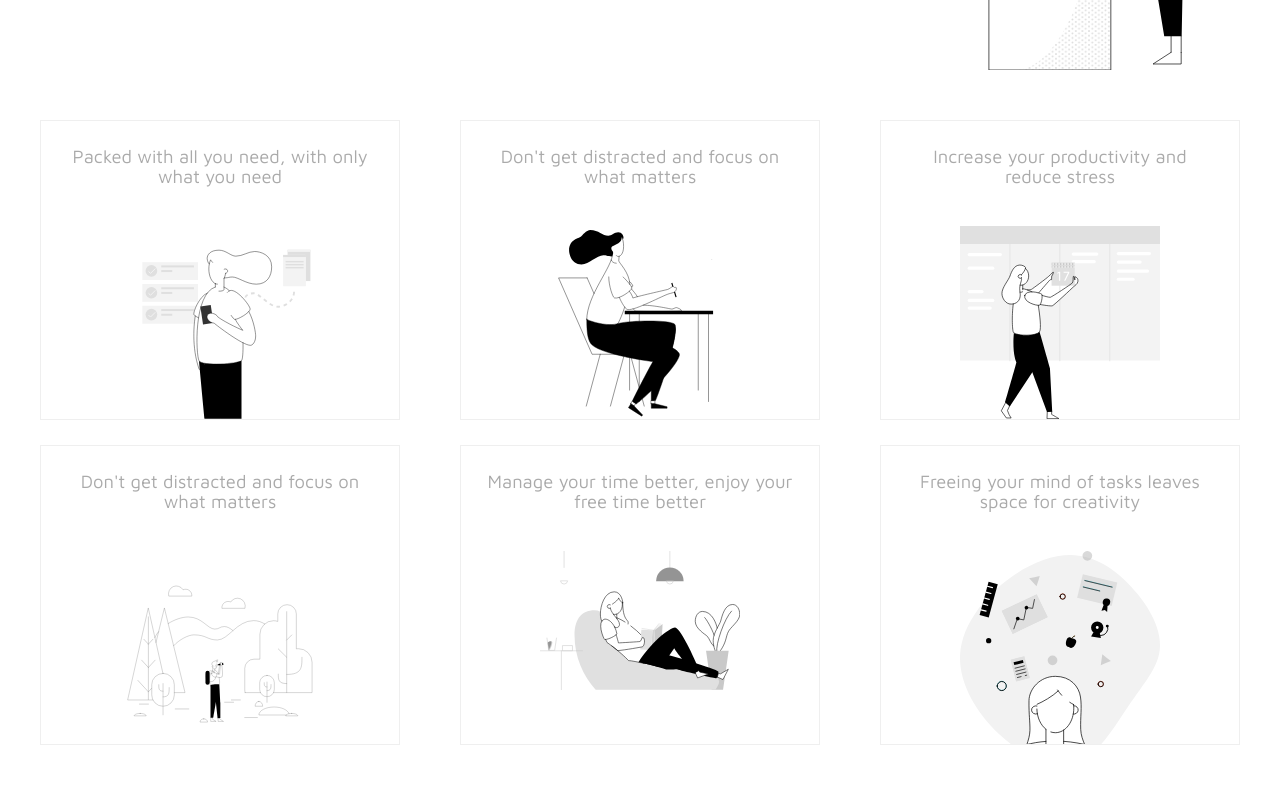
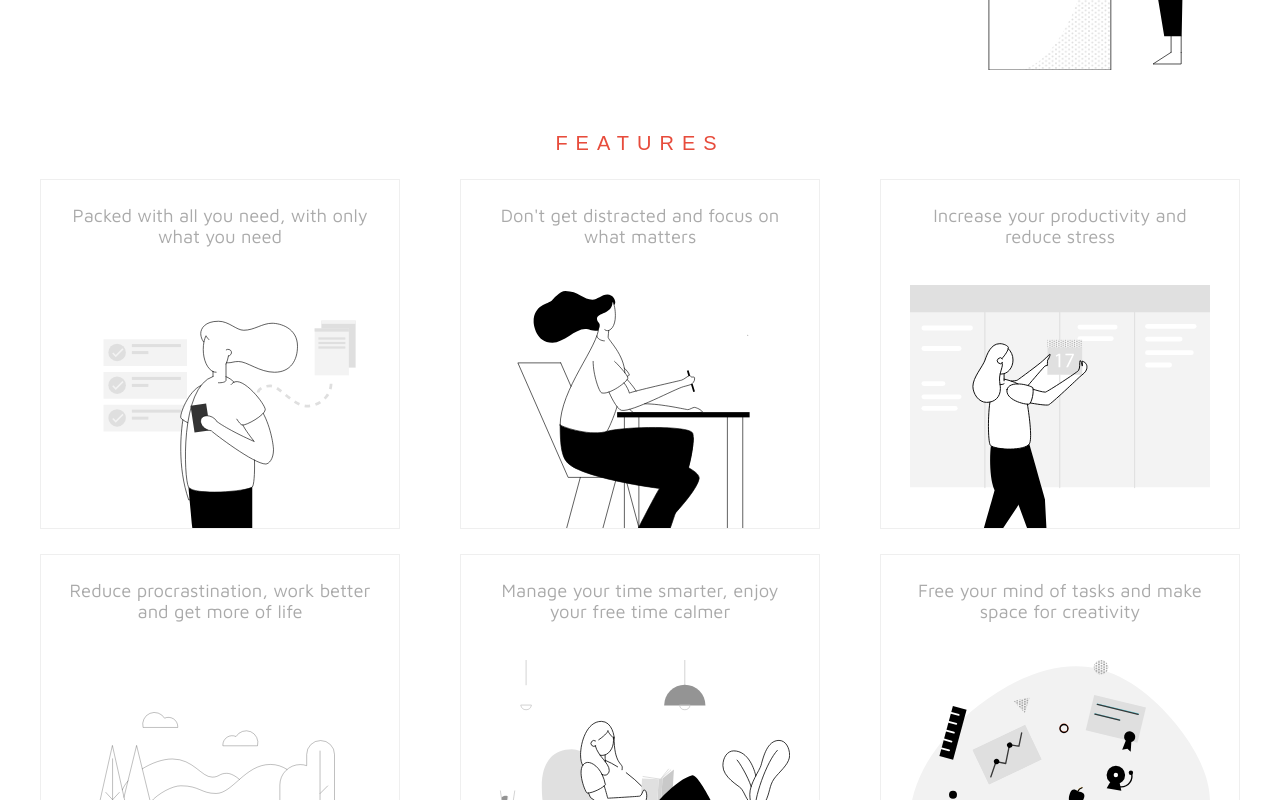
Before and after one commit to nicojones/minimal-todo, a React (Create React App) app in the folder app/: page / in a window 1280 px wide. Shown: the part 660-1460 px from the top of the page. Built offline with nearby package versions, Linux system fonts and the light colour scheme; no server answers.

Commit message:
Landing page

```diff
--- a/app/src/components/HomePage/Footer.js
+++ b/app/src/components/HomePage/Footer.js
@@ -23,7 +23,7 @@ function Footer () {
             <small className="left subtle">Copyright &copy; { new Date().getFullYear() } Nico Kupfer</small>
             <small className="right subtle">
               <a
-                className="btn" href="https://github.com/nicojones/todolist-react"
+                className="btn" href="https://github.com/nicojones/minimal-todo"
                 target="_blank"
               >Code on Github</a>
             </small>
--- a/app/src/components/HomePage/LandingPage.js
+++ b/app/src/components/HomePage/LandingPage.js
@@ -32,6 +32,8 @@ function LandingPage ({ loaded }) {
             <img src={ landingImage } alt="Present app" className="svg-img svg-img--big"/>
           </div>
         </div>
+        <div className="section-box">
+          <h6 className="section-title">{ text.landing.feature._ }</h6>
           <div className="features-section">
             <FeatureBox img={ todoImage } title={ text.landing.feature.todo }/>
             <FeatureBox img={ writeImage } title={ text.landing.feature.write }/>
@@ -41,6 +43,7 @@ function LandingPage ({ loaded }) {
             <FeatureBox img={ createImage } title={ text.landing.feature.create }/>
           </div>
         </div>
+      </div>
       <Footer/>
     </>
   );
--- a/app/src/components/HomePage/_feature.scss
+++ b/app/src/components/HomePage/_feature.scss
@@ -3,7 +3,7 @@
 
 .feature {
   // JUST A TEST
-  height: 300px;
+  height: 350px;
   overflow: hidden;
   ////////
 
@@ -24,8 +24,9 @@
   }
 
   &__image {
+    $img-width: 300px;
     max-width: 90%;
-    min-width: 200px;
-    width: 200px;
+    min-width: $img-width;
+    width: $img-width;
   }
 }
--- a/app/src/components/HomePage/_landing-body.scss
+++ b/app/src/components/HomePage/_landing-body.scss
@@ -24,8 +24,21 @@ $svg-img: 200px;
   max-height: 80vw;
 }
 
+
+.section-box {
+  margin: 50px 0;
+
+  .section-title {
+    font-size: 1.25rem;
+    text-transform: uppercase;
+    letter-spacing: 8px;
+    color: $red;
+    text-align: center;
+    font-family: nunito, sans-serif;
+    margin-bottom: 25px;
+  }
+}
 .features-section {
-  margin: 50px 0;
   flex-direction: row;
   flex-wrap: wrap;
   justify-content: space-between;
--- a/app/src/components/Login/Signup.js
+++ b/app/src/components/Login/Signup.js
@@ -89,18 +89,18 @@ function Signup () {
                   { signupError.email && <small>{ signupError.email }</small> }
                 </div>
 
-                <div className="form-group">
-                  <label>{ text.login.f.username._ }</label>
-                  <input
-                    value={ signup.username || '' }
-                    onChange={ (e) => updateSignup({ username: e.target.value }) }
-                    placeholder={ text.login.f.username.ph } required autoComplete="off"
-                  />
-                  { signupError.username && <small>{ signupError.username }</small> }
-                </div>
+                {/*<div className="form-group">*/}
+                {/*  <label>{ text.login.f.username._ }</label>*/}
+                {/*  <input*/}
+                {/*    value={ signup.username || '' }*/}
+                {/*    onChange={ (e) => updateSignup({ username: e.target.value }) }*/}
+                {/*    placeholder={ text.login.f.username.ph } required autoComplete="off"*/}
+                {/*  />*/}
+                {/*  { signupError.username && <small>{ signupError.username }</small> }*/}
+                {/*</div>*/}
 
                 <div className="form-group">
-                  <label>{ text.login.f.password._ }</label>
+                  <label>{ text.login.f.password.new }</label>
                   <input
                     value={ signup.password || '' }
                     onChange={ (e) => updateSignup({ password: e.target.value }) }
--- a/app/src/config/text.js
+++ b/app/src/config/text.js
@@ -116,6 +116,7 @@ export const text = {
       },
       password: {
         _: 'Password',
+        new: 'Choose a password',
         ph: 'Enter your password'
       },
       name: {
@@ -149,12 +150,13 @@ export const text = {
     title: 'minimal todo',
     sub: 'Your new productivity tool',
     feature: {
+      _: 'Features',
       todo: 'Packed with all you need, with only what you need',
       write: 'Don\'t get distracted and focus on what matters',
       calendar: 'Increase your productivity and reduce stress',
-      read: 'Manage your time better, enjoy your free time better',
-      create: 'Freeing your mind of tasks leaves space for creativity',
-      explore: 'Don\'t get distracted and focus on what matters',
+      read: 'Manage your time smarter, enjoy your free time calmer',
+      create: 'Free your mind of tasks and make space for creativity',
+      explore: 'Reduce procrastination, work better and get more of life',
     }
   }
 };
--- a/app/src/sass/_app.scss
+++ b/app/src/sass/_app.scss
@@ -180,7 +180,7 @@ input:focus {
 }
 
 .main-btn {
-  @extend .red;
+  background-color: $red;
   //border-radius: 8px;
   color: white !important;
   @include transition();
--- a/app/src/sass/_colors.scss
+++ b/app/src/sass/_colors.scss
@@ -1,5 +1,7 @@
 $primary-color: #34495e;
 $primary-color-bg-text: #fff;
+
+$red: #e74c3c;
 
 $open-task-bg-color: transparent;
 
@@ -19,7 +21,7 @@ $toast-bg-color: $primary-color;
 
 $priority-low: #3498db;
 $priority-med: #f1c40f;
-$priority-high: #e74c3c;
+$priority-high: $red;
 
 $hide-navbar-width: 1000px; // coincides with the values of smallScreen.js
 $navbar-height: 50px;
--- a/app/src/services/authService.js
+++ b/app/src/services/authService.js
@@ -85,9 +85,9 @@ export const authService = {
   },
 
   validateSignup: (signupData) => {
-    if (!signupData.username) {
-      return { username: 'Must enter a valid username' };
-    }
+    // if (!signupData.username) {
+    //   return { username: 'Must enter a valid username' };
+    // }
     if (!signupData.name || signupData.name.length <= 2) {
       return { name: 'Must enter a longer name' };
     }
```
Also changed, not shown: 1 other file (tests, documents, lock files or other folders). Lines whose indentation alone changed are shown as unchanged.
